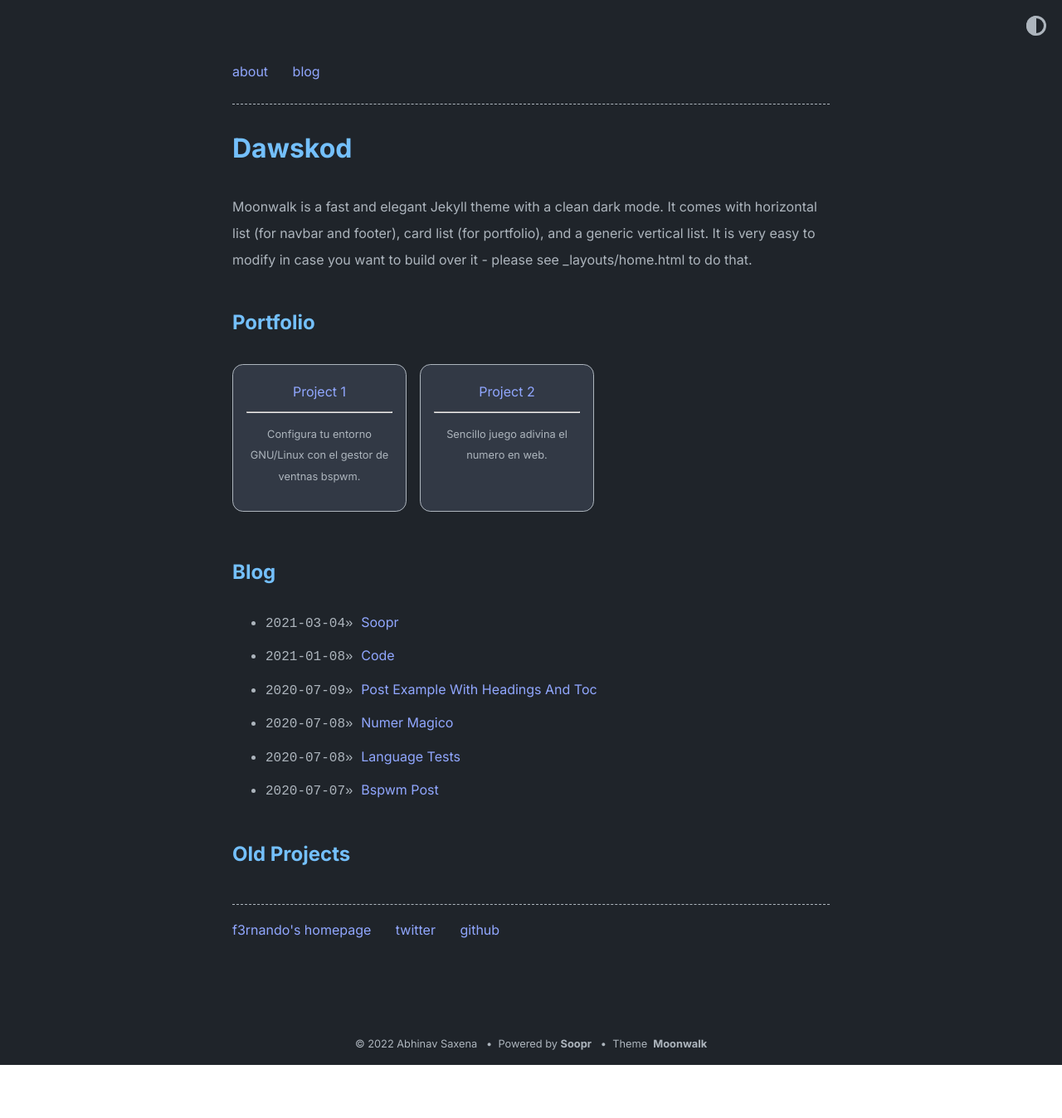
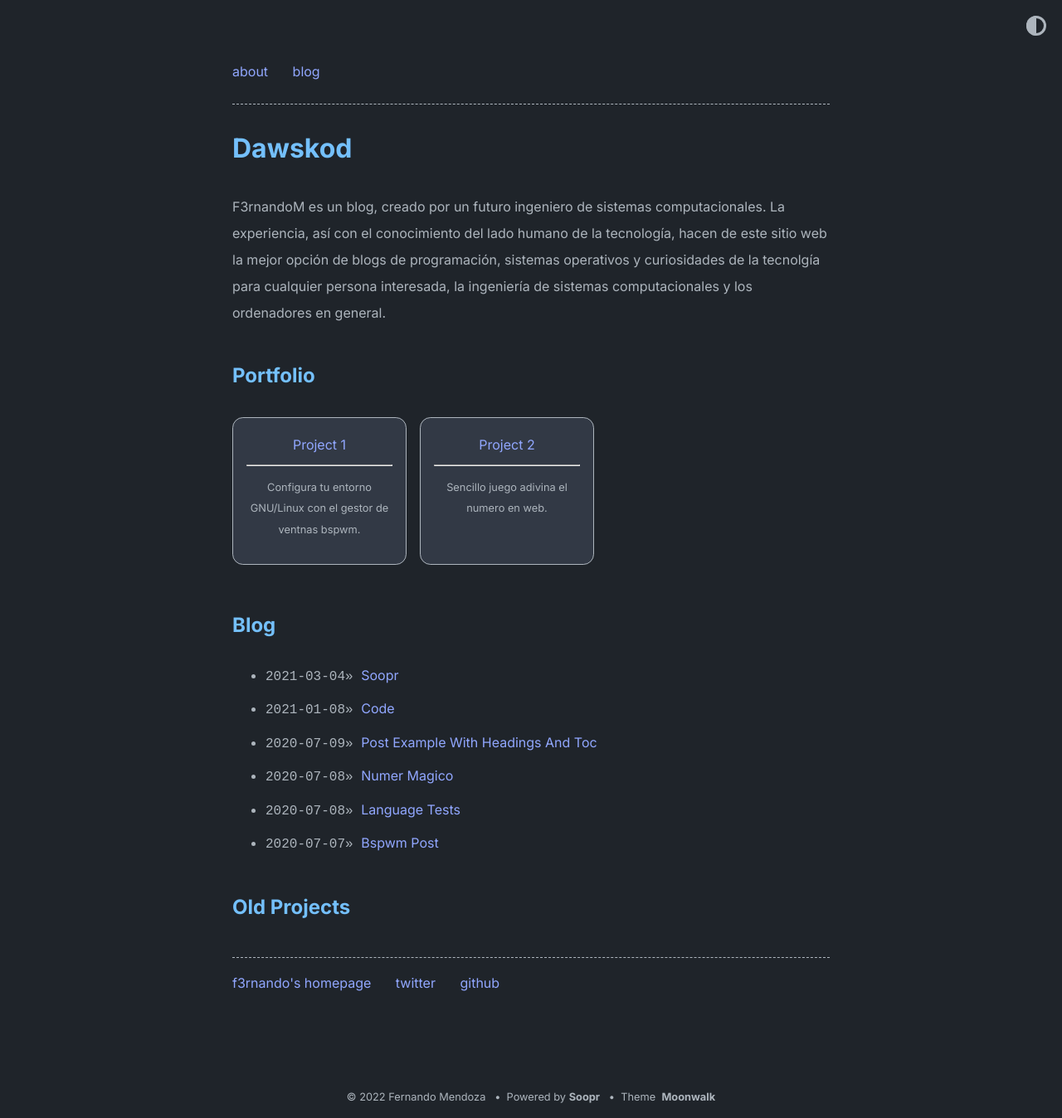
Before and after one commit to f3rnandom/f3rnandom.github.io, a Jekyll site: the page built from index.md, in a window 1280 px wide. Shown: the whole page at 83% size. Built offline with Jekyll 4.4.1, drawn with Linux system fonts in a browser that asks for light colours; before the commit the page ends 1284 px from its top, so only the background shows below that.

Commit message:
Configuracion 3 _config.yml

```diff
--- a/_config.yml
+++ b/_config.yml
@@ -1,8 +1,8 @@
 title: Dawskod
-author: Abhinav Saxena
+author: Fernando Mendoza
 url: https://f3rnandom.github.io/ # root address of the site
 description: > # description of the site (multiple lines allowed)
-  Moonwalk is a fast and elegant Jekyll theme with a clean dark mode. It comes with horizontal list (for navbar and footer), card list (for portfolio), and a generic vertical list. It is very easy to modify in case you want to build over it - please see _layouts/home.html to do that.
+  F3rnandoM es un blog, creado por un futuro ingeniero de sistemas computacionales. La experiencia, así con el conocimiento del lado humano de la tecnología, hacen de este sitio web la mejor opción de blogs de programación, sistemas operativos y curiosidades de la tecnolgía para cualquier persona interesada, la ingeniería de sistemas computacionales y los ordenadores en general.
 
 permalink: /:slug
 
```
